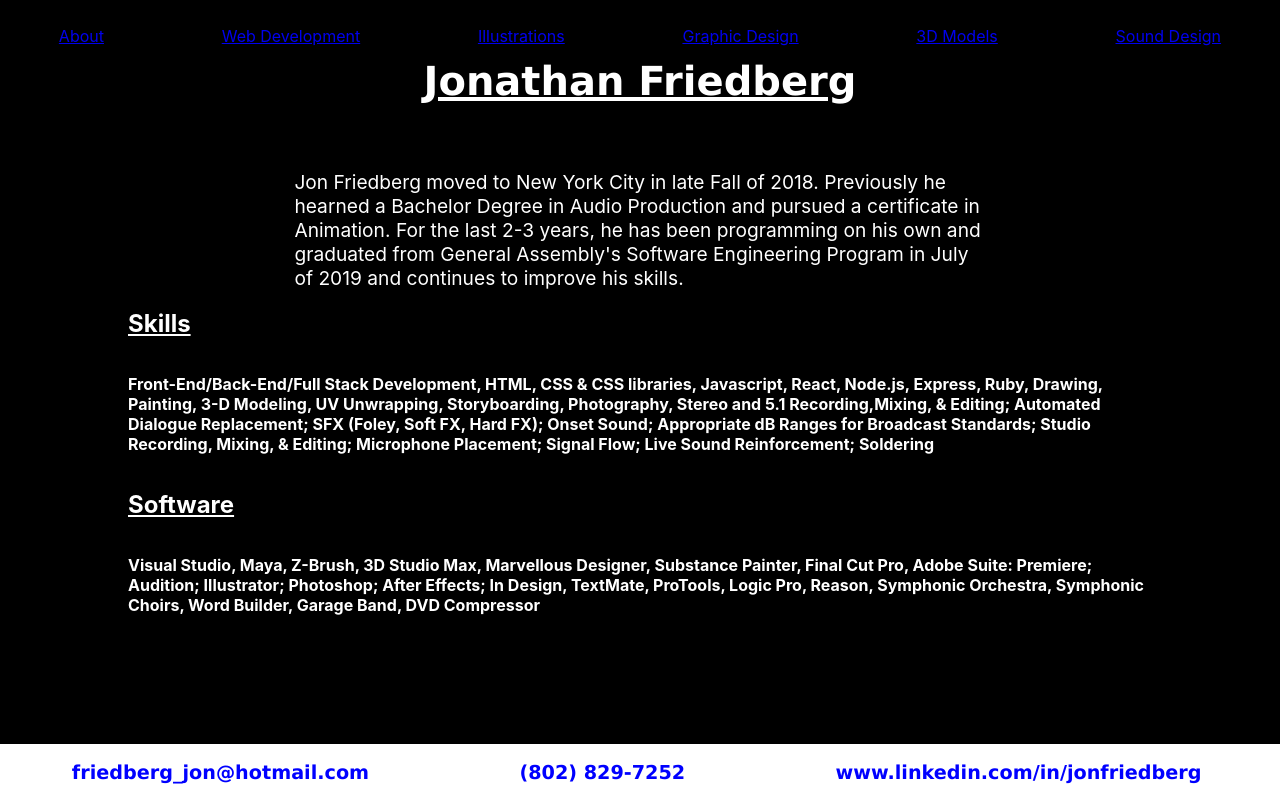
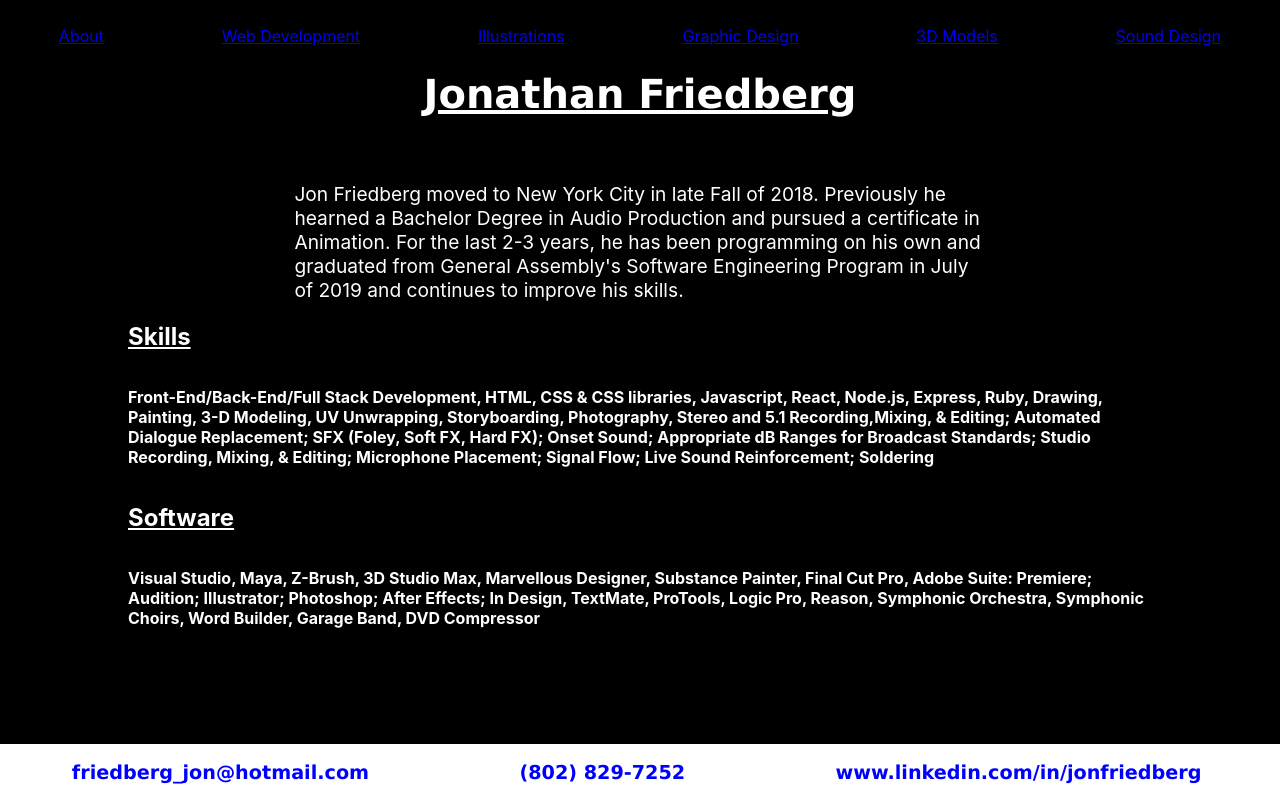
Before and after one commit to jonfriedberg123/home, a React (Create React App) app: page /about in a window 1280 px wide. Built offline with nearby package versions, Linux system fonts and the light colour scheme.

Commit message:
title moved down 1em

```diff
--- a/src/Style.css
+++ b/src/Style.css
@@ -59,7 +59,7 @@ padding-top:2%;
 }
 .Title {
   text-align: center;
-  margin-top: 1%;
+  margin-top: 2%;
   font-size: 2.5em;
   font-family: 'Lucida Sans', 'Lucida Sans Regular', 'Lucida Grande', 'Lucida Sans Unicode', Geneva, Verdana, sans-serif;
   color: white;
```
